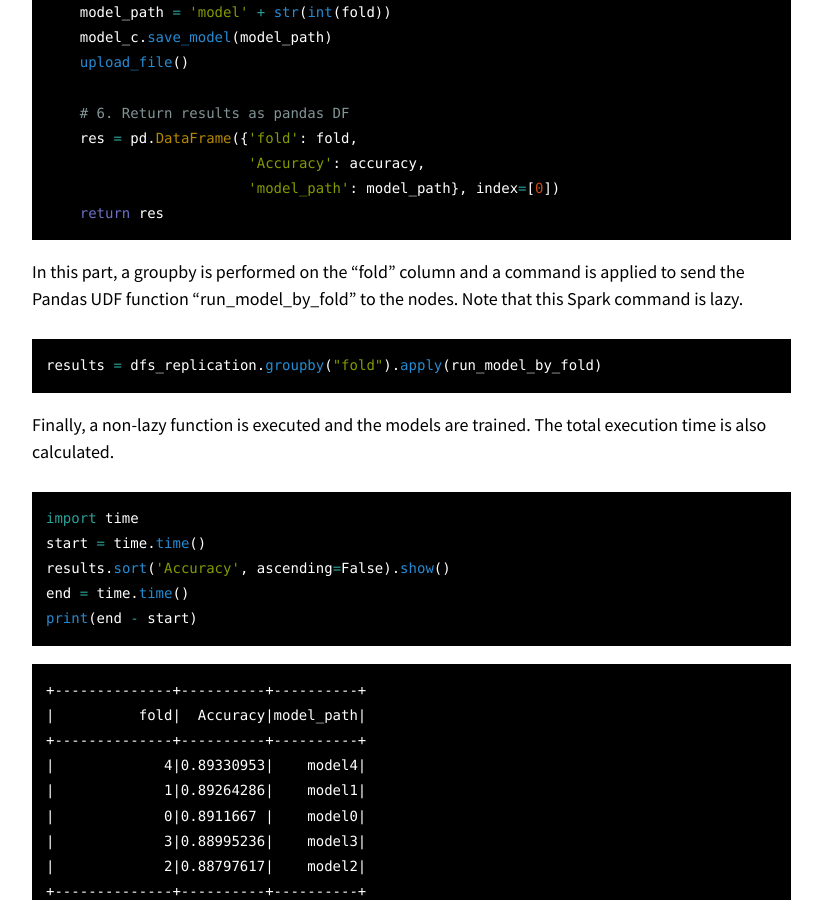
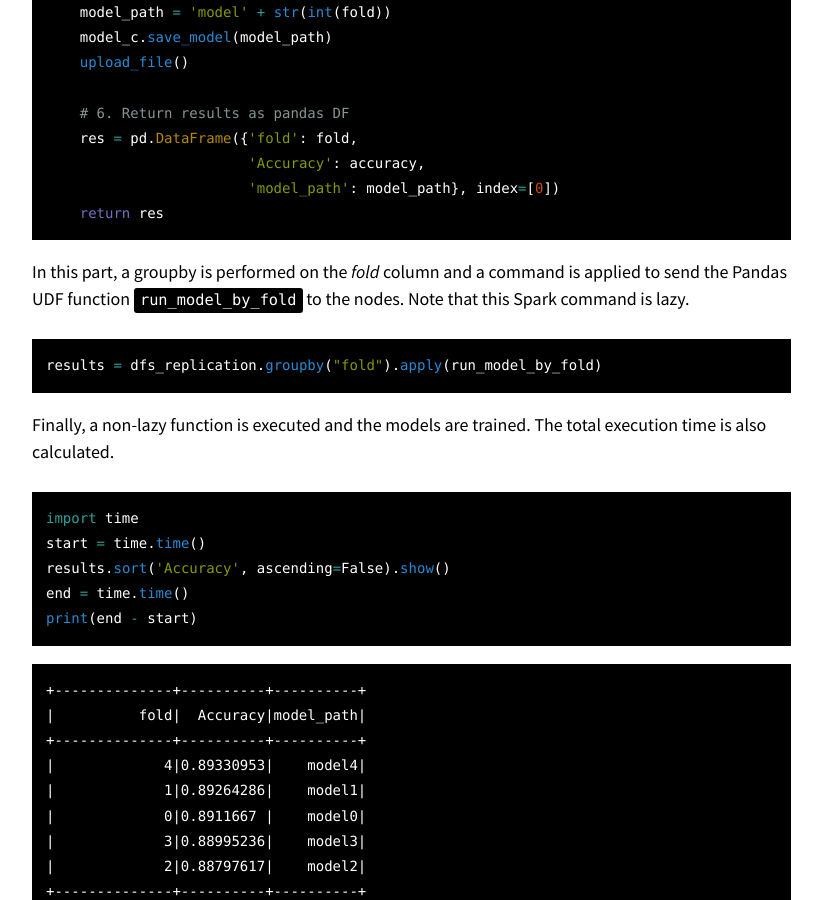
Before and after one commit to NeowayLabs/neowaylabs.github.io, a Jekyll site: the page built from _posts/2022-01-20-distributed-training-with-pyspark.md, in a window 1280 px wide and 900 px high, scrolled down 8097 px. Shown: the whole window, without its empty margins (343-1165 px from the left). Built offline with Jekyll 4.4.1, drawn with Linux system fonts in a browser that asks for light colours; nearby versions of some CDN libraries; comment, search, counter and statistics services are not loaded.

````diff
--- a/_posts/2022-01-20-distributed-training-with-pyspark.md
+++ b/_posts/2022-01-20-distributed-training-with-pyspark.md
@@ -294,7 +294,7 @@ def run_model_by_fold(pdf):
     return res
 ```
 
-In this part, a groupby is performed on the "fold" column and a command is applied to send the Pandas UDF function "run_model_by_fold" to the nodes. Note that this Spark command is lazy.
+In this part, a groupby is performed on the *fold* column and a command is applied to send the Pandas UDF function `run_model_by_fold` to the nodes. Note that this Spark command is lazy.
 
 ```python
 results = dfs_replication.groupby("fold").apply(run_model_by_fold)
````
